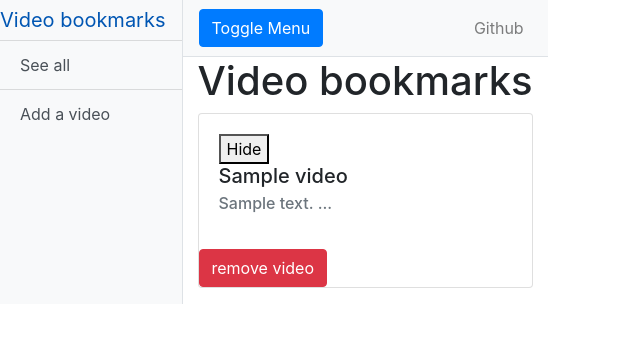
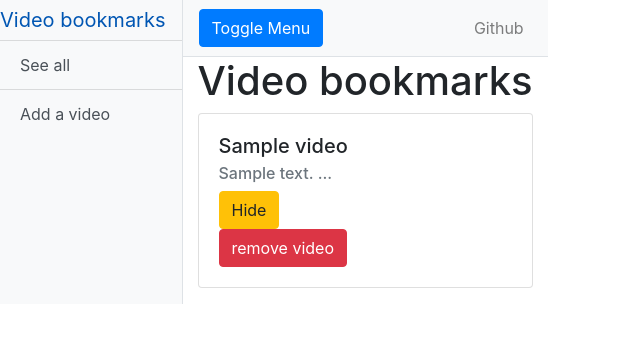
Before and after one commit to Konsulttiktukka-Consulting/OT-miniprojekti, a Flask app: page /videos in a window 1280 px wide. Shown: the top 343 px of the page, without its empty margins (0-640 px from the left). Run offline with Flask 2, Linux system fonts and the light colour scheme; tables that the repository leaves empty hold one stand-in row (values such as "Sample post"); some libraries are stand-ins or nearby versions.

Commit message:
Add botstarp

```diff
--- a/application/templates/videos/list.html
+++ b/application/templates/videos/list.html
@@ -17,13 +17,11 @@
 
   <div class="card mb-3">
     <div class="card-body">
-      <button onclick="hideOnClick('{{video.id}}')">Hide</button>
 
       <h5 class="card-title">{{ video.title }}</h5>
       <h6 class="card-subtitle mb-2 text-muted">{{ video.description}} ...</h6>
-      <p class="card-text">
+      <button class="btn btn-warning" onclick="hideOnClick('{{video.id}}')">Hide</button>
 
-      </p>
       <div id="{{video.id}}" style="display: none;">
         {% if video.platform == "youtube"%}
 
@@ -51,8 +49,6 @@
         </div>
         {% endif %}
       </div>
-    </div>
-    <div>
       <form method="POST" action="{{ url_for('videos.remove_video', video_id=video.id) }}">
         <input class="btn btn-danger" type="submit" name="view" value="remove video" />
       </form>
```
